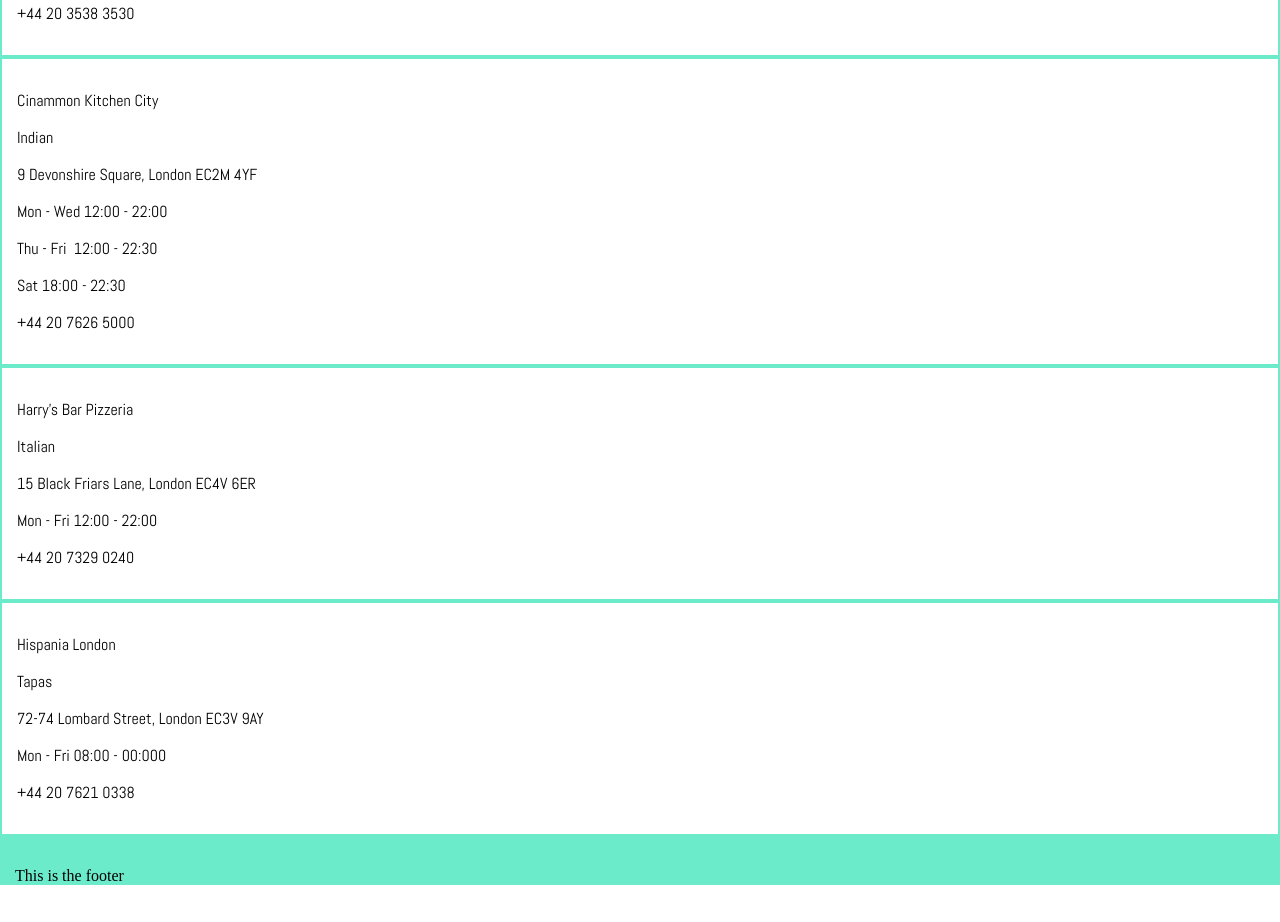
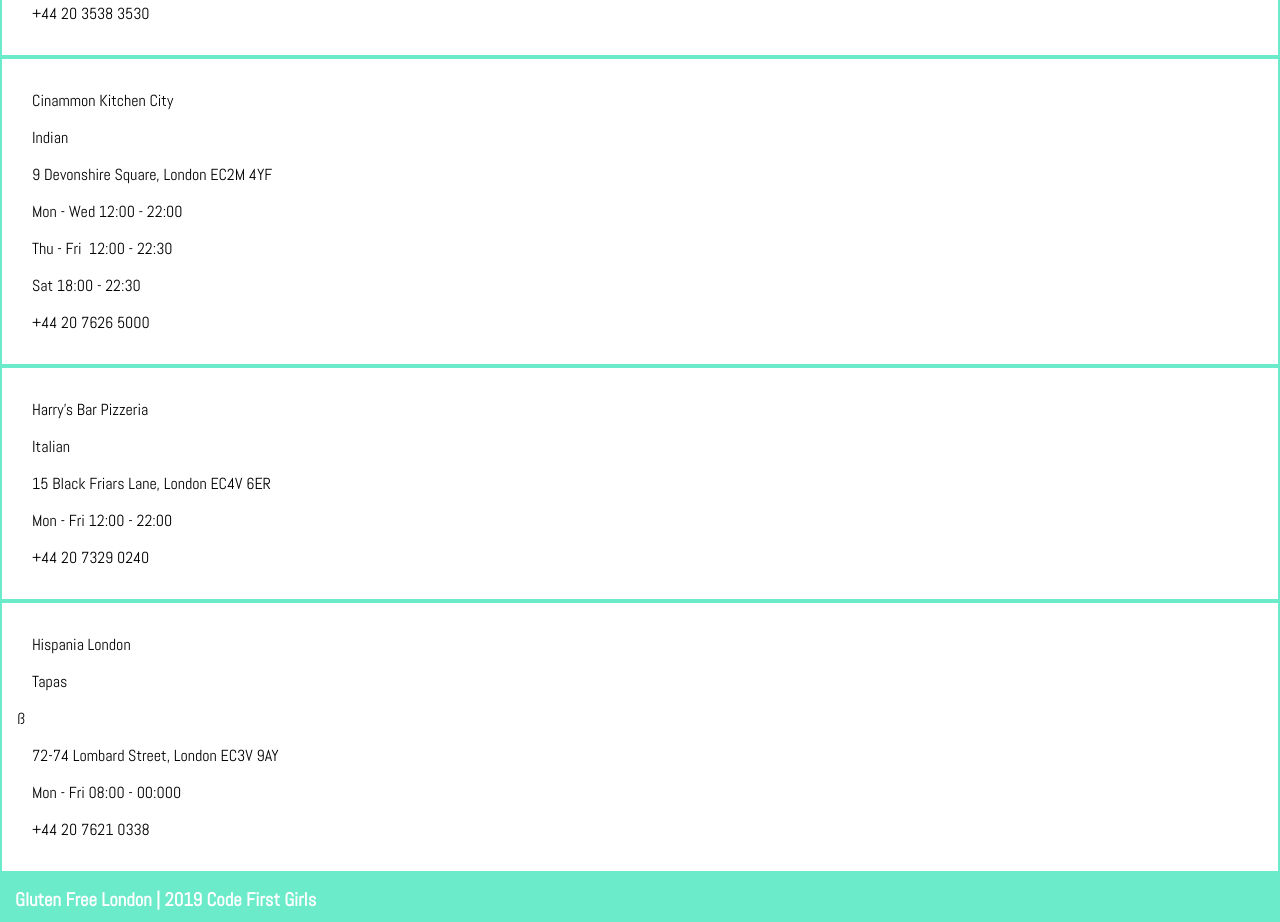
Before and after one commit to tash-steeds/nogluten2, a plain HTML site: page theCity.html in a window 1280 px wide. Shown: the part 796-1718 px from the top of the page. Before the commit the page ends 1681 px from the top, so only its background shows below. Drawn offline with nearby package versions, Linux system fonts and the light colour scheme.

```diff
--- a/css/main.css
+++ b/css/main.css
@@ -116,6 +116,8 @@ a:hover{
 footer{
   width: 100%;
   background-color:  rgb(108, 235, 203);
+  color: white;
+  font-family: 'Abel', sans-serif;
   height: 19px;
   padding: 15px;
 }
@@ -152,3 +154,8 @@ h3 {
   padding: 15px;
   border: rgb(108, 235, 203) 2px solid;
 }
+
+p{
+  font-family: 'Abel', sans-serif;
+  padding-left: 15px;
+}
--- a/theCity.html
+++ b/theCity.html
@@ -67,14 +67,14 @@
         </div>
         <div class="restaurantContainer">
             <p>Hispania London</p>
-                <p>Tapas</p>
+            <p>Tapas</p>ß
             <p>72-74 Lombard Street, London EC3V 9AY</p>
             <p>Mon - Fri 08:00 - 00:000</p>
             <p>+44 20 7621 0338</p>
         </div>
     </div>
     <footer>
-        <p>This is the footer</p>
+        <h3>Gluten Free London | 2019 Code First Girls</H3>
     </footer>
     </div>
 </body>
```
Also changed, not shown: camden.html (+1 -1 lines), coventGarden.html (+2 -2 lines), index.html (+9 -4 lines), shoreditch.html (+1 -1 lines), soho.html (+1 -1 lines). Lines whose indentation alone changed are shown as unchanged.
